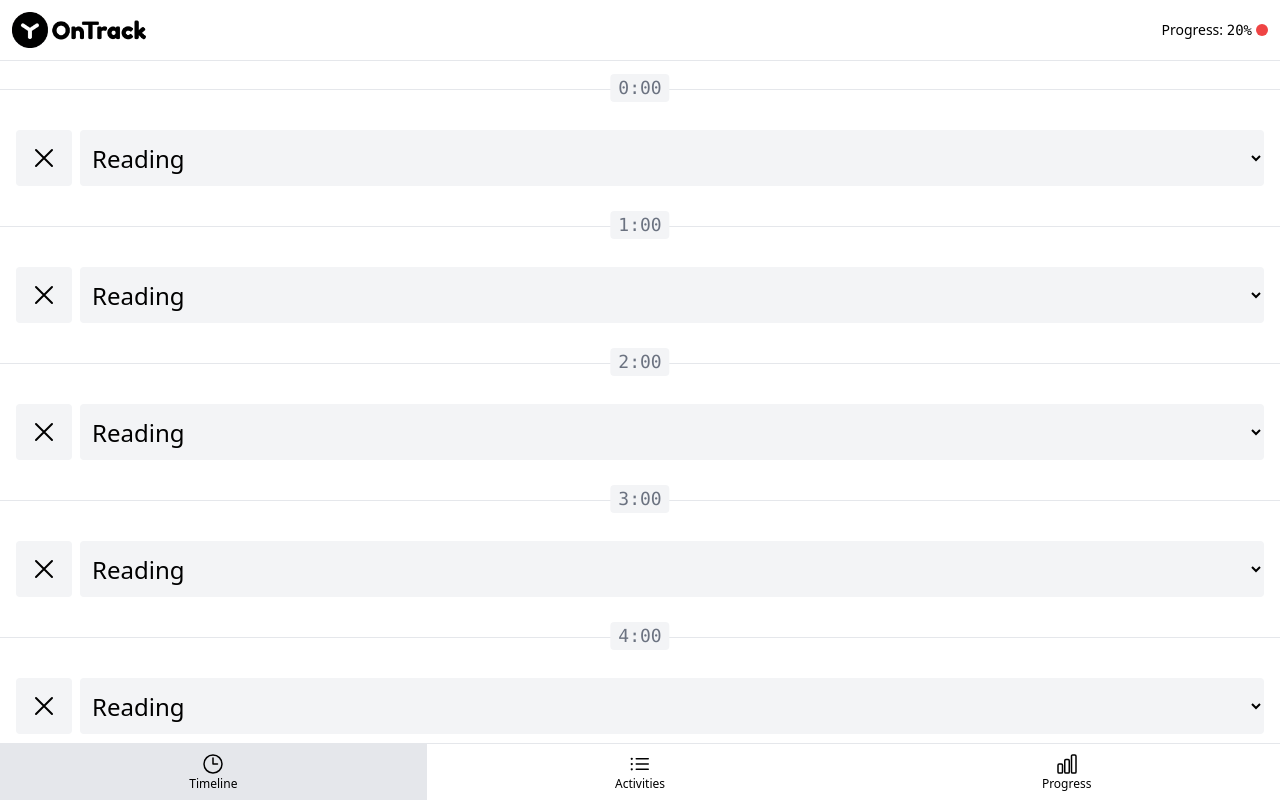
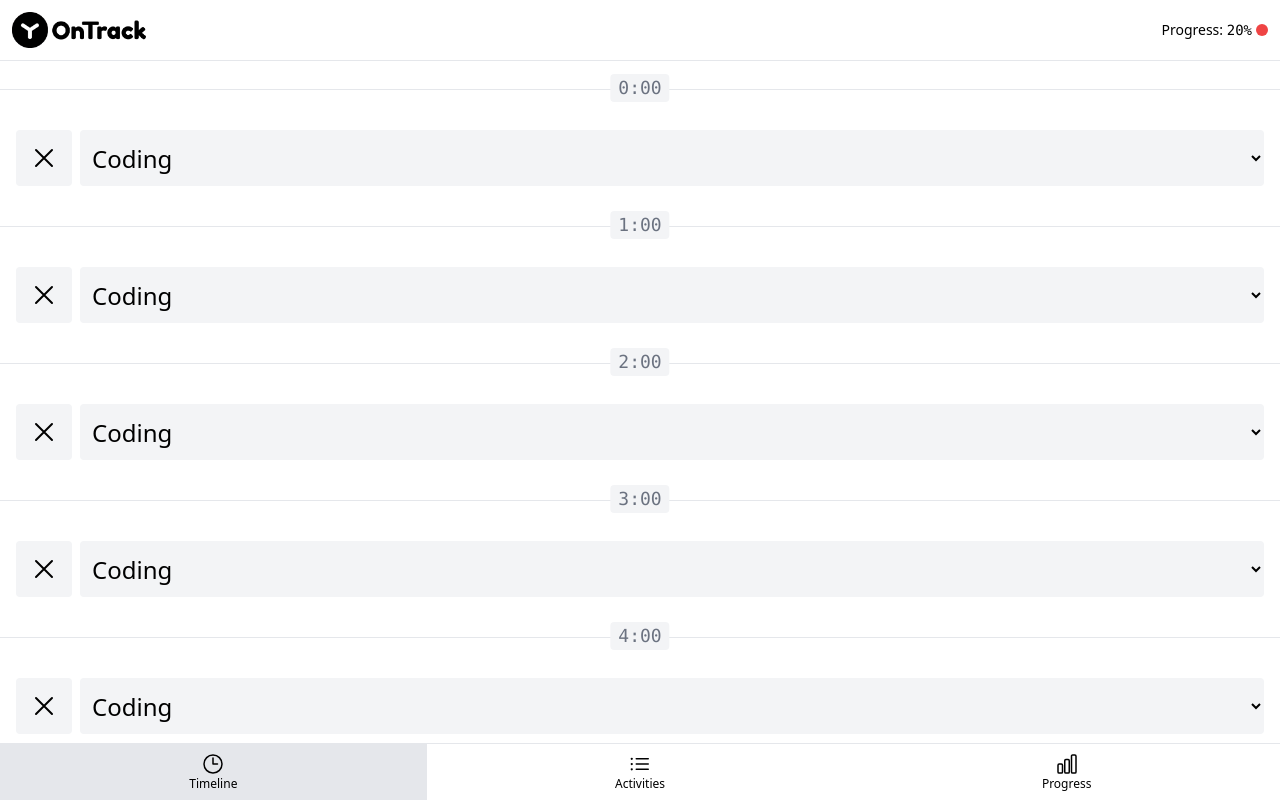
Before and after one commit to ponimasholga/practive-v3-tracking, a Vue app: page /#timeline in a window 1280 px wide. Shown: the top 802 px of the page. Built offline with nearby package versions, Linux system fonts and the light colour scheme.

Commit message:
Синхронизация значения выпадающего списка

```diff
--- a/src/App.vue
+++ b/src/App.vue
@@ -21,8 +21,7 @@ function goTo(page) {
 <template>
   <div>
     <Header
-      @go-to-timeline="goTo(PAGE_TIMELINE)"
-      @go-to-progress="goTo(PAGE_PROGRESS)"
+      @navigate="goTo($event)"
     />
 
     <main class="flex flex-grow flex-col">
--- a/src/components/Header.vue
+++ b/src/components/Header.vue
@@ -1,13 +1,17 @@
 <script setup>
+import { PAGE_TIMELINE, PAGE_PROGRESS } from '../constants'
 import Logo from '../components/Logo.vue'
 import HeaderProgress from '../components/HeaderProgress.vue'
+import { isPageValid } from '../validators'
 
-const emit = defineEmits(['goToTimeline', 'goToProgress'])
+const emit = defineEmits({
+  navigate: isPageValid
+})
 </script>
 
 <template>
   <header class="sticky top-0 z-20 flex items-center justify-between border-b bg-white p-3">
-    <Logo @click="emit('goToTimeline')"/>
-    <HeaderProgress  @click="emit('goToProgress')"/>
+    <Logo @click="emit('navigate', PAGE_TIMELINE)"/>
+    <HeaderProgress  @click="emit('navigate', PAGE_PROGRESS)"/>
   </header>
 </template>
--- a/src/components/Nav.vue
+++ b/src/components/Nav.vue
@@ -2,19 +2,19 @@
 
 import { NAV_ITEMS } from '../constants'
 import NavItem from '../components/NavItem.vue'
-
+import { isPageValid } from '../validators'
 
 defineProps({
   currentPage: {
     required: true,
     type: String,
-    validator(currentPage) {
-      return Object.keys(NAV_ITEMS).includes(currentPage)
-    }
+    validator: isPageValid
   }
 })
 
-const emit = defineEmits(['navigate'])
+const emit = defineEmits({
+  navigate: isPageValid
+})
 
 </script>
 <template>
--- a/src/components/Select.vue
+++ b/src/components/Select.vue
@@ -1,7 +1,7 @@
 <script setup>
 import Button from '../components/Button.vue'
 import { XMarkIcon } from '@heroicons/vue/24/outline'
-
+import { validateSelectOptions } from '../validators'
 //defineProps(['selected', 'options', 'placeholder'])
 
 defineProps({
@@ -9,25 +9,33 @@ defineProps({
   options: {
 		required: true,
 		type: Array,
-    validator(options) {
-      return options.every(({ value, label }) => typeof value === 'number' && typeof label === 'string')
-    }
+    validator: validateSelectOptions
 	},
 	placeholder: {
 		required: true,
 		default: 'Rest',
 	}
 })
+
+const emit = defineEmits({
+  select(value) {
+    return typeof value === 'number'
+  }
+})
+
 </script>
 
 <template>
 	<div class="flex gap-2">
 
-		<Button>
+		<Button @click="emit('select' , null)">
       <XMarkIcon class="h-8"/>
 	  </Button>
-
-		<select class="w-full truncate rounded bg-gray-100 py-1 px-2 text-2xl" name="" id="">
+		<!-- Спросить про преобразования в число через + -->
+    <select
+      class="w-full truncate rounded bg-gray-100 py-1 px-2 text-2xl"
+      @change="emit('select', +$event.target.value)"
+    >
 			<option selected disabled value="">{{ placeholder }}</option>
 			<option :selected="value === selected" v-for="{value, label} in options" :key="value" :value="value">
 				{{ label }}
--- a/src/components/TimeLIneItem.vue
+++ b/src/components/TimeLIneItem.vue
@@ -1,25 +1,24 @@
- <script setup>
+<script setup>
+import { ref } from 'vue'
+import Select from '../components/Select.vue'
 
-import Select from '../components/Select.vue'
-import { HOURS_IN_DAY } from '../constants'
+
+import { isTimelineValid } from '../validators'
 const options = [
   { value: 1, label: 'Coding'},
   { value: 2, label: 'Reading'},
   { value: 3, label: 'Trainig'}
 ]
 
-const selectedActivityId = 2
+const selectedActivityId = ref(1)
 
 const props = defineProps({
   timelineItem: {
     required: true,
     type: Object,
-    validator({ hour }) {
-      return typeof hour === 'number' && hour >= 0 && hour < HOURS_IN_DAY
-    }
+    validator: isTimelineValid
   }
 })
-
 
 const hourLinkClasses = [
   'absolute -top-4 left-1/2 -translate-x-1/2 rounded px-2 font-mono text-lg',
@@ -37,6 +36,11 @@ const hourLinkClasses = [
       :class="hourLinkClasses">
       {{ timelineItem.hour }}:00
     </a>
-    <Select :selected="selectedActivityId" :options="options" placeholder="Rest"/>
+    <Select
+    :selected="selectedActivityId"
+    :options="options"
+    placeholder="Rest"
+    @select="selectedActivityId = $event"
+    />
   </li>
 </template>
--- a/src/functions.js
+++ b/src/functions.js
@@ -1,15 +1,14 @@
 import {
   PAGE_TIMELINE,
-  PAGE_ACTIVITIES,
-  PAGE_PROGRESS,
   HOURS_IN_DAY
 } from './constants'
+import { isPageValid } from './validators'
 
 export function normalizePageHash() {
-  const hash = window.location.hash.slice(1)
+  const page = window.location.hash.slice(1)
 
-  if ([PAGE_TIMELINE, PAGE_ACTIVITIES, PAGE_PROGRESS].includes(hash)) {
-    return hash
+  if(isPageValid(page)) {
+    return page
   }
 
   window.location.hash = PAGE_TIMELINE
--- a/src/pages/Timeline.vue
+++ b/src/pages/Timeline.vue
@@ -1,16 +1,11 @@
 <script setup>
 import TimeLIneItem from '../components/TimeLIneItem.vue'
-import { HOURS_IN_DAY } from '../constants'
-
+import { validateTimelineItems } from '../validators'
 defineProps({
   timelineItems: {
     required: true,
     type: Array,
-    validator(timelineItems) {
-      return timelineItems.every(
-        ({ hour }) => typeof hour === 'number' && hour >= 0 && hour < HOURS_IN_DAY
-      )
-    }
+    validator: validateTimelineItems
   }
 })
 </script>
--- /dev/null
+++ b/src/validators.js
@@ -0,0 +1,21 @@
+import { NAV_ITEMS, HOURS_IN_DAY } from './constants'
+
+export function isPageValid(page) {
+  return Object.keys(NAV_ITEMS).includes(page)
+}
+
+export function isTimelineValid({hour}) {
+  return typeof hour === 'number' && hour >= 0 && hour < HOURS_IN_DAY
+}
+
+export function validateSelectOptions(options) {
+  return options.every(isSelectOptionValid)
+}
+
+function isSelectOptionValid({ value, label }) {
+  return typeof value === 'number' && typeof label === 'string'
+}
+
+export function validateTimelineItems(timelineItems) {
+  return timelineItems.every(isTimelineValid)
+}
```
